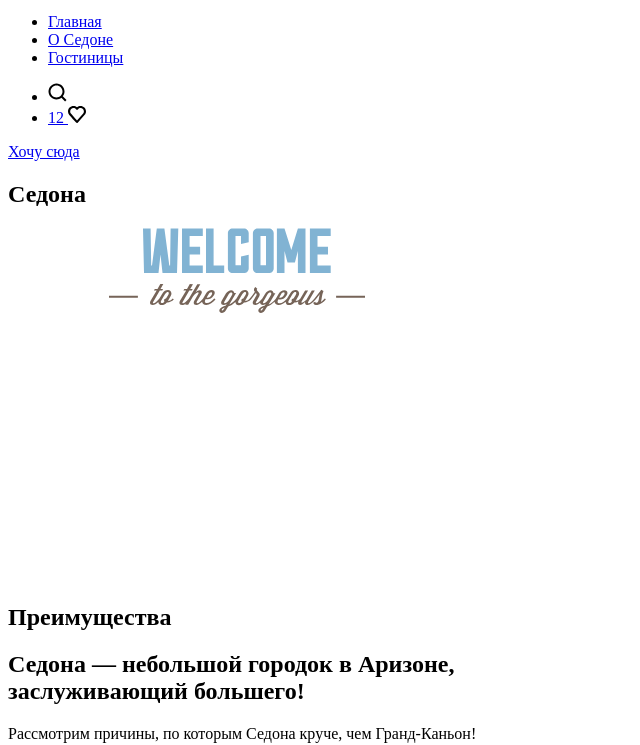
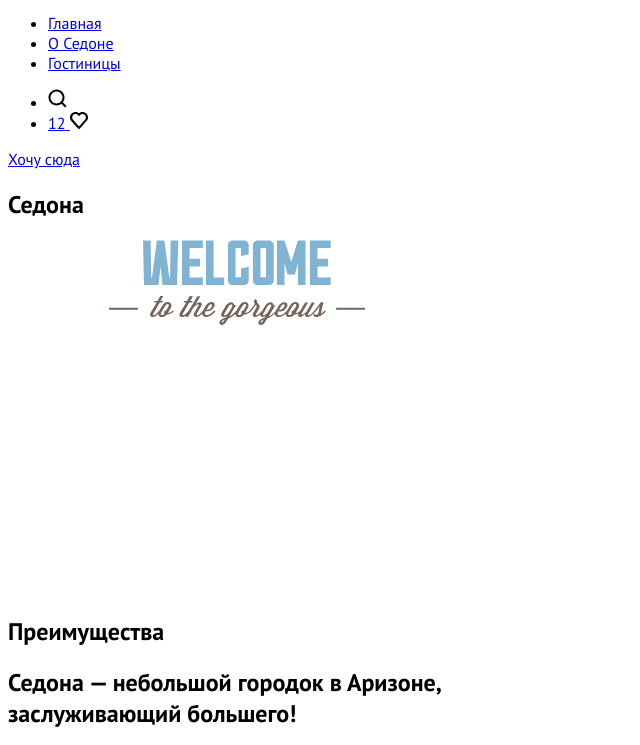
Before and after one commit to waterfall85/2388439-sedona-37, a plain HTML site: page index.html in a window 1280 px wide. Shown: the part 85-830 px from the top of the page, without its empty margins (0-640 px from the left). Drawn offline with Linux system fonts and the light colour scheme.

Commit message:
Добавляет стиль тексата тегу body

```diff
--- a/styles/styles.css
+++ b/styles/styles.css
@@ -1,9 +1,20 @@
-@font-face { font-style: normal;  font-weight: 400;
-    font-family:"PT Sans";  font-display: swap;
- src: url(../fonts/ptsans-400.woff2) format("woff2");
+@font-face {
+    font-style: normal;
+    font-weight: 400;
+    font-family:"PT Sans";
+    font-display: swap;
+    src: url(../fonts/ptsans-400.woff2) format("woff2");
+
+}
+
+@font-face {
+    font-style: normal;
+    font-weight: 700;
+    font-family: "PT Sans";
+    font-display: swap;
+    src: url("../fonts/ptsans-700.woff2") format("woff2");
     }
 
-@font-face { font-style: normal;  font-weight: 700;
-  font-family: "PT Sans";  font-display: swap;
- src: url("../fonts/ptsans-700.woff2") format("woff2");
-  }
+body{
+    font-family:"PT Sans";
+}
```
